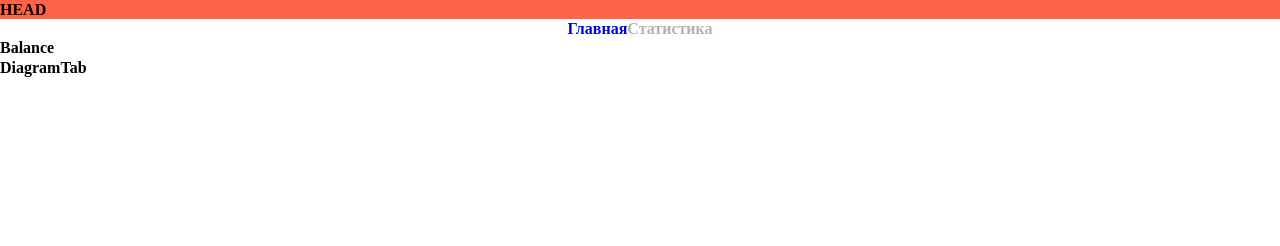
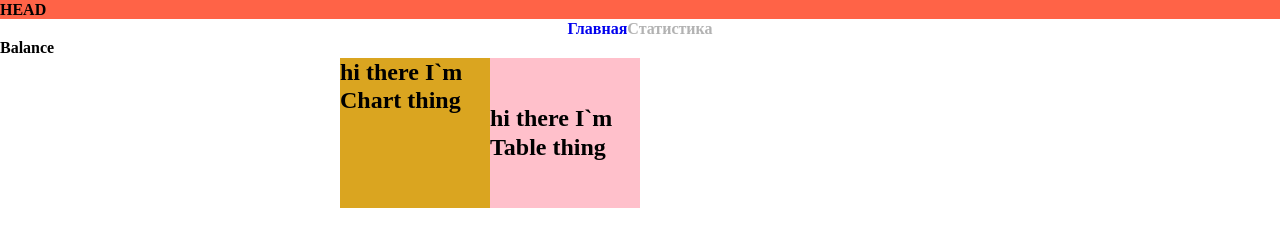
Before and after one commit to 503292/wallet, a React app: page /diagram in a window 1280 px wide. Built offline with nearby package versions, Linux system fonts and the light colour scheme.

Commit message:
Table and Chart components created

```diff
--- /dev/null
+++ b/src/components/Chart/Chart.js
@@ -0,0 +1,12 @@
+import React from 'react';
+import s from './Chart.module.css';
+
+const Chart = () => {
+  return (
+    <div className={s.chart_main_div}>
+      <h2>hi there I`m Chart thing</h2>
+    </div>
+  );
+};
+
+export default Chart;
--- /dev/null
+++ b/src/components/Chart/Chart.module.css
@@ -0,0 +1,7 @@
+.chart_main_div {
+  display: flex;
+  flex-flow: column;
+  width: 150px;
+  height: 150px;
+  background-color: goldenrod;
+}
--- /dev/null
+++ b/src/components/Table/Table.js
@@ -0,0 +1,12 @@
+import React from 'react';
+import s from './Table.module.css';
+
+const Table = () => {
+  return (
+    <div className={s.table_main_div}>
+      <h2>hi there I`m Table thing</h2>
+    </div>
+  );
+};
+
+export default Table;
--- /dev/null
+++ b/src/components/Table/Table.module.css
@@ -0,0 +1,8 @@
+.table_main_div {
+  display: flex;
+  justify-content: center;
+  align-items: center;
+  width: 150px;
+  height: 150px;
+  background-color: pink;
+}
--- a/src/pages/DashboardPage/DashboardPage.module.css
+++ b/src/pages/DashboardPage/DashboardPage.module.css
@@ -1,4 +1,6 @@
 .dashboardWrap {
+  display: flex;
+  flex-flow: column;
   font-family: 'Helvetica Bold';
   font-weight: 700;
   font-style: bold;
--- a/src/pages/DiagramTab/DiagramTab.js
+++ b/src/pages/DiagramTab/DiagramTab.js
@@ -1,5 +1,15 @@
 import React from 'react';
+import s from './DiagramTab.module.css';
+import Chart from '../../components/Chart/Chart';
+import Table from '../../components/Table/Table';
 
-const DiagramTab = () => <>DiagramTab</>;
+const DiagramTab = () => {
+  return (
+    <div className={s.diagramTab_main_div}>
+      <Chart />
+      <Table />
+    </div>
+  );
+};
 
 export default DiagramTab;
--- /dev/null
+++ b/src/pages/DiagramTab/DiagramTab.module.css
@@ -0,0 +1,6 @@
+.diagramTab_main_div {
+  display: flex;
+  justify-content: center;
+  align-items: center;
+  max-width: 980px;
+}
```
Also changed, not shown: src/assets/icons/wallet_png.png (deleted).
